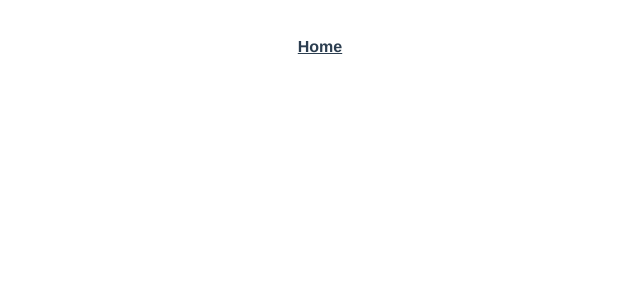
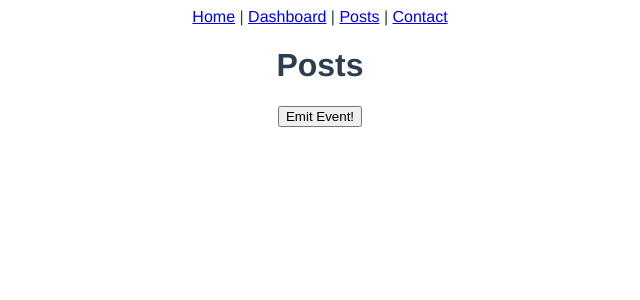
Before and after one commit to Stanko172/newsPortal_frontend, a Vue app: page /posts in a window 1280 px wide. Before the commit this address had no page. Shown: the top 300 px of the page, without its empty margins (320-960 px from the left). Built offline with nearby package versions, Linux system fonts and the light colour scheme; sample sign-in values are in the browser's storage.

Commit message:
added EventBus

```diff
--- a/package.json
+++ b/package.json
@@ -11,6 +11,7 @@
     "axios": "^0.21.1",
     "core-js": "^3.6.5",
     "js-cookie": "^2.2.1",
+    "mitt": "^3.0.0",
     "vue": "^3.0.0",
     "vue-router": "^4.0.0-0",
     "vuex": "^4.0.0-0"
--- a/src/App.vue
+++ b/src/App.vue
@@ -1,8 +1,9 @@
 <template>
-  <div id="nav">
-    <router-link to="/">Home</router-link>
-  </div>
+
+  <EventHub />
+
   <router-view/>
+
 </template>
 
 <style>
@@ -13,17 +14,14 @@
   text-align: center;
   color: #2c3e50;
 }
+</style>
 
-#nav {
-  padding: 30px;
+<script>
+import EventHub from './components/EventHub.vue'
+
+export default {
+  components:{
+    EventHub
+  }
 }
-
-#nav a {
-  font-weight: bold;
-  color: #2c3e50;
-}
-
-#nav a.router-link-exact-active {
-  color: #42b983;
-}
-</style>
+</script>
--- /dev/null
+++ b/src/components/EventHub.vue
@@ -0,0 +1,31 @@
+<template>
+  <div>
+
+  </div>
+</template>
+
+<script>
+export default {
+  name: 'EventHub',
+  created () {
+    this.eventBus.on('test', (args) => {
+        console.log("yeaaa2")
+        alert(args)
+    })
+  },
+  watch: {
+    $route: {
+      handler() {
+        /*
+        axios.get('abilities').then(response => {
+          this.$ability.update([
+            { subject: 'all', actions: response.data.data }
+          ])
+        })*/
+        console.log("Route change!!!")
+      },
+      immediate: true
+    }
+  }
+}
+</script>
--- /dev/null
+++ b/src/components/Navigation.vue
@@ -0,0 +1,18 @@
+<template>
+    <div id="nav">
+        <router-link to="/">Home</router-link> |
+        <router-link to="/dashboard">Dashboard</router-link> |
+        <router-link to="/posts">Posts</router-link> |
+        <router-link to="/contact">Contact</router-link>
+    </div>
+</template>
+
+<script>
+export default {
+
+}
+</script>
+
+<style>
+
+</style>
--- a/src/main.js
+++ b/src/main.js
@@ -2,5 +2,13 @@ import { createApp } from 'vue'
 import App from './App.vue'
 import router from './router'
 import store from './store'
+import mitt from 'mitt'
 
-createApp(App).use(store).use(router).mount('#app')
+const eventBus = mitt()
+const app = createApp(App)
+
+app.config.globalProperties.eventBus = eventBus
+app.use(store)
+app.use(router)
+
+app.mount('#app')
--- a/src/router/index.js
+++ b/src/router/index.js
@@ -26,6 +26,18 @@ const routes = [
     name: 'Dashboard',
     meta: { authOnly: true },
     component: () => import('../views/Dashboard.vue')
+  },
+  {
+    path: '/posts',
+    name: 'Posts',
+    meta: { authOnly: true },
+    component: () => import('../views/Posts.vue')
+  },
+  {
+    path: '/contact',
+    name: 'Contact',
+    meta: { authOnly: true },
+    component: () => import('../views/Contact.vue')
   }
   /*
   {
--- /dev/null
+++ b/src/views/Contact.vue
@@ -0,0 +1,19 @@
+<template>
+  <div>
+      <Navigation />
+      <h1>Contact</h1>
+  </div>
+</template>
+
+<script>
+import Navigation from "../components/Navigation.vue"
+export default {
+    components:{
+        Navigation
+    }
+}
+</script>
+
+<style>
+
+</style>
--- a/src/views/Dashboard.vue
+++ b/src/views/Dashboard.vue
@@ -1,5 +1,6 @@
 <template>
   <div>
+      <Navigation />
       <h1>Dashboard</h1>
       <div v-if="user">
         <h3>{{ user.name }}</h3>
@@ -13,7 +14,11 @@
 <script>
 import user from "../api/user"
 import api from "../api/api"
+import Navigation from "../components/Navigation.vue"
 export default {
+    components:{
+        Navigation
+    },
     data(){
         return{
             user: null
@@ -34,6 +39,7 @@ export default {
         api.get('/abilities').then((response) => {
                 console.log(response.data)
             })
+
     }
 }
 </script>
--- /dev/null
+++ b/src/views/Posts.vue
@@ -0,0 +1,23 @@
+<template>
+  <div>
+      <Navigation />
+      <h1>Posts</h1>
+    <button v-on:click="emitEvent" >Emit Event!</button>
+  </div>
+</template>
+
+<script>
+import Navigation from "../components/Navigation.vue"
+export default {
+    components:{
+        Navigation
+    },
+    name: 'Posts',
+    methods: {
+        emitEvent() {
+            console.log("yeaa")
+            this.eventBus.emit('test', 'Welcome to MNP!')
+        },
+    },
+}
+</script>
--- a/src/views/Register.vue
+++ b/src/views/Register.vue
@@ -30,6 +30,12 @@ export default {
         register(){
             user.register(this.form)
         }
+    },
+    mounted(){
+        this.eventBus.on('test', (args) => {
+            console.log("yeaaa2")
+            alert(args)
+        })
     }
 }
 </script>
```
Also changed, not shown: 1 other file (tests, documents, lock files or other folders).
